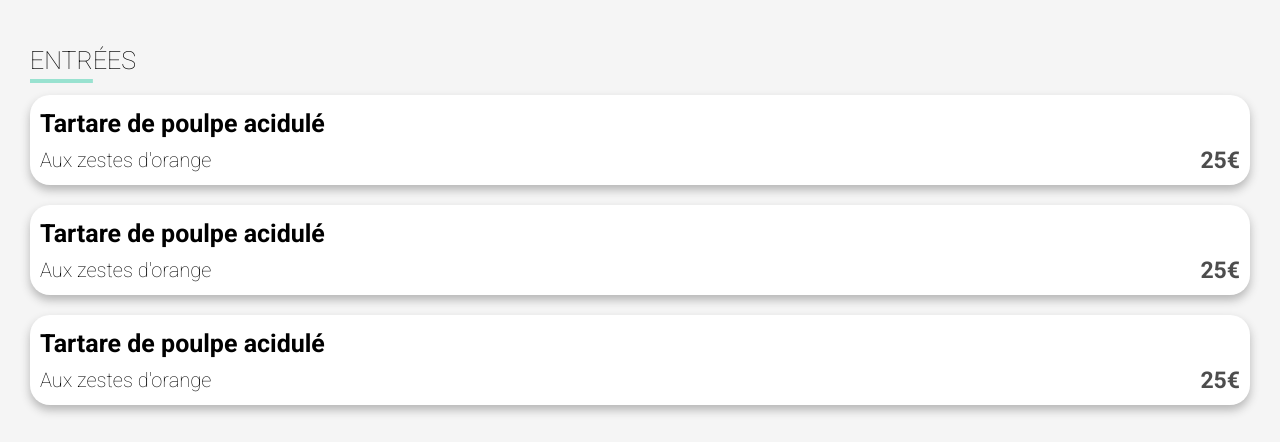
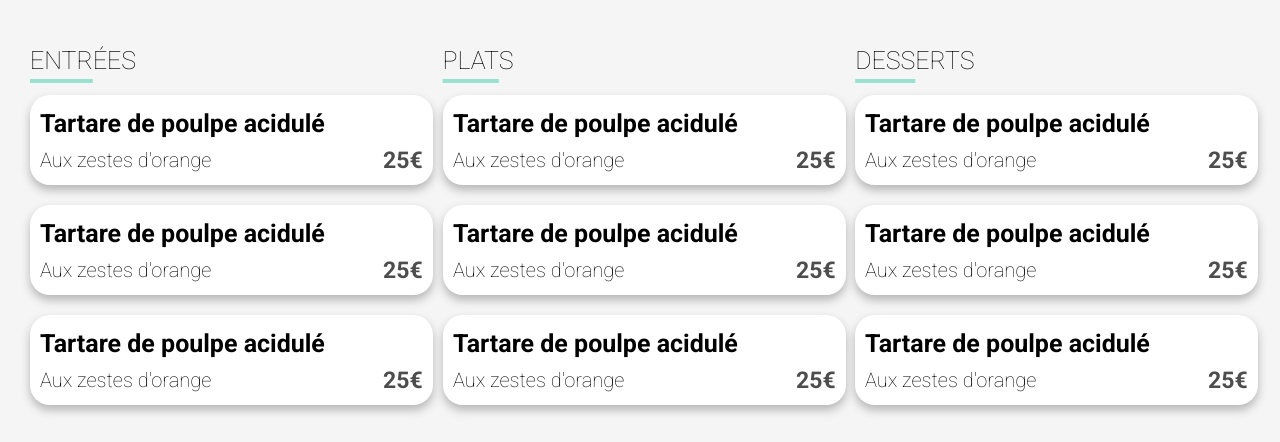
Before and after one commit to cardon-a/OC_projet-3, a website: page menu-a_la_francaise.html in a window 1280 px wide. Shown: the part 455-897 px from the top of the page. Drawn offline with Linux system fonts and the light colour scheme; a web font is replaced by a local one.

Commit message:
Ajout du desktop_only sur les menus

```diff
--- a/assets/sass/menu.scss
+++ b/assets/sass/menu.scss
@@ -84,10 +84,21 @@ body{
             }
         }
     }
+    &_cards{
+        flex-direction: column;
+        @include desktop-only{
+            flex-direction: row;
+            gap: 10px;
+        }
+    }
     &_entree, &_dish, &_dessert{
         flex-direction: column;
         gap: 20px;
         margin-bottom: 20px;
+        @include desktop-only{
+            max-width: 33%;
+            min-width: 33%;
+        }
         &_title{
             font-size: map-get($font-size, menu-entitled);
             font-weight: 100;
@@ -101,6 +112,9 @@ body{
         text-align: center;
         width: 50%;
         align-self: center;
+        @include desktop-only{
+            max-width: 25%;
+        }
     }
 }
 .card{      // Class générale pour les cards des menus
@@ -153,7 +167,7 @@ body{
                 transition-duration: 0.6s;
             }
         }
-        }
+    }
     &:hover{
         .card_right_confirmation{
             width: 80px;
--- a/menu-a_la_francaise.html
+++ b/menu-a_la_francaise.html
@@ -27,6 +27,7 @@
                     <i class="fa-solid fa-heart menu_title_like--filled"></i>
                 </div>
             </div>
+            <div class="menu_cards flex">
                 <div class="menu_entree flex">
                     <h3 class="menu_entree_title"><span class="underline">Entr</span>ées</h3>
                     <div class="card appear1 flex">
@@ -144,6 +145,7 @@
                         </div>
                     </div>
                 </div>
+            </div>
             <div class="menu_btn">Commander</div>
         </div>
         <footer class="footer flex">
```
Also changed, not shown: assets/css/menu.css, 1 other file. Lines whose indentation alone changed are shown as unchanged.
